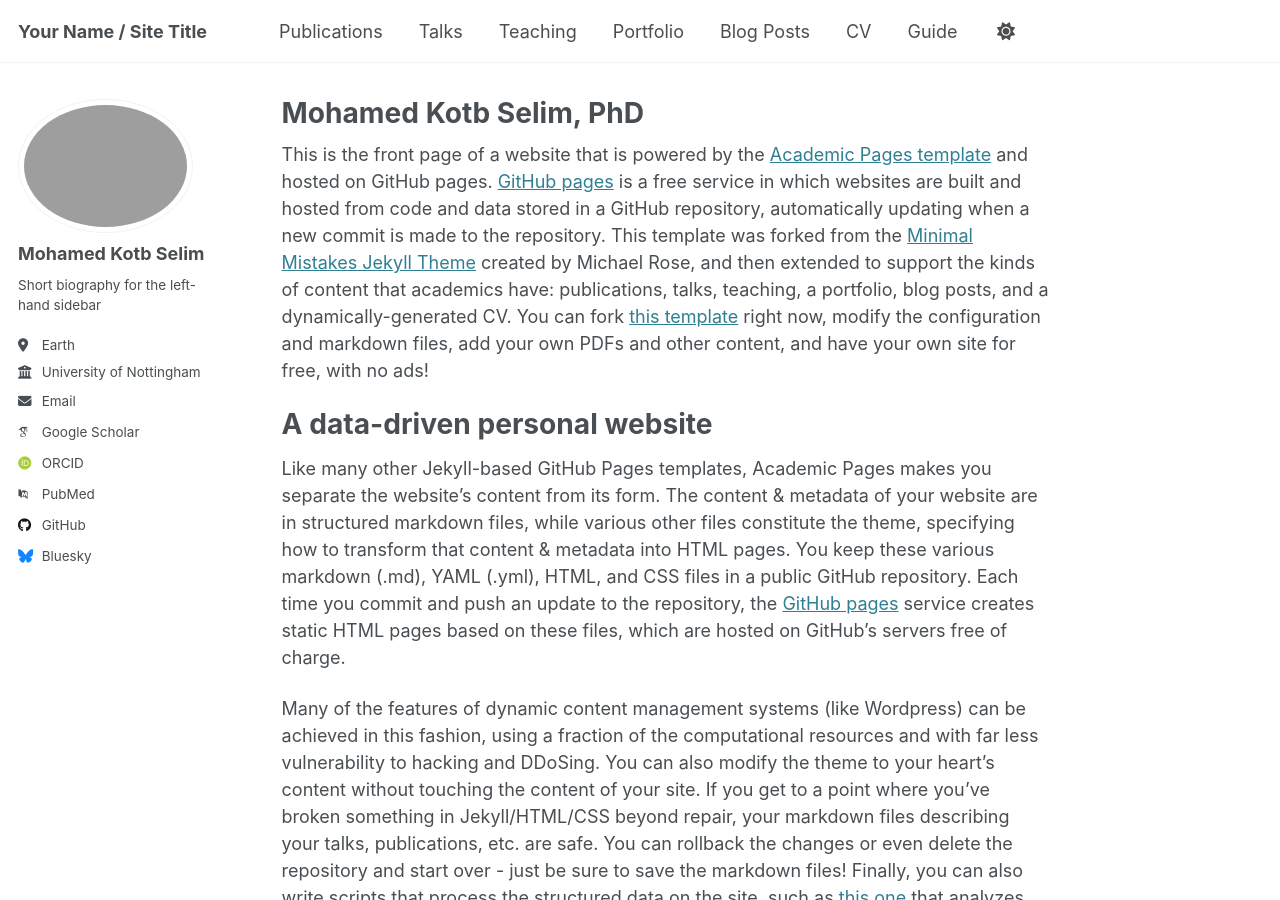
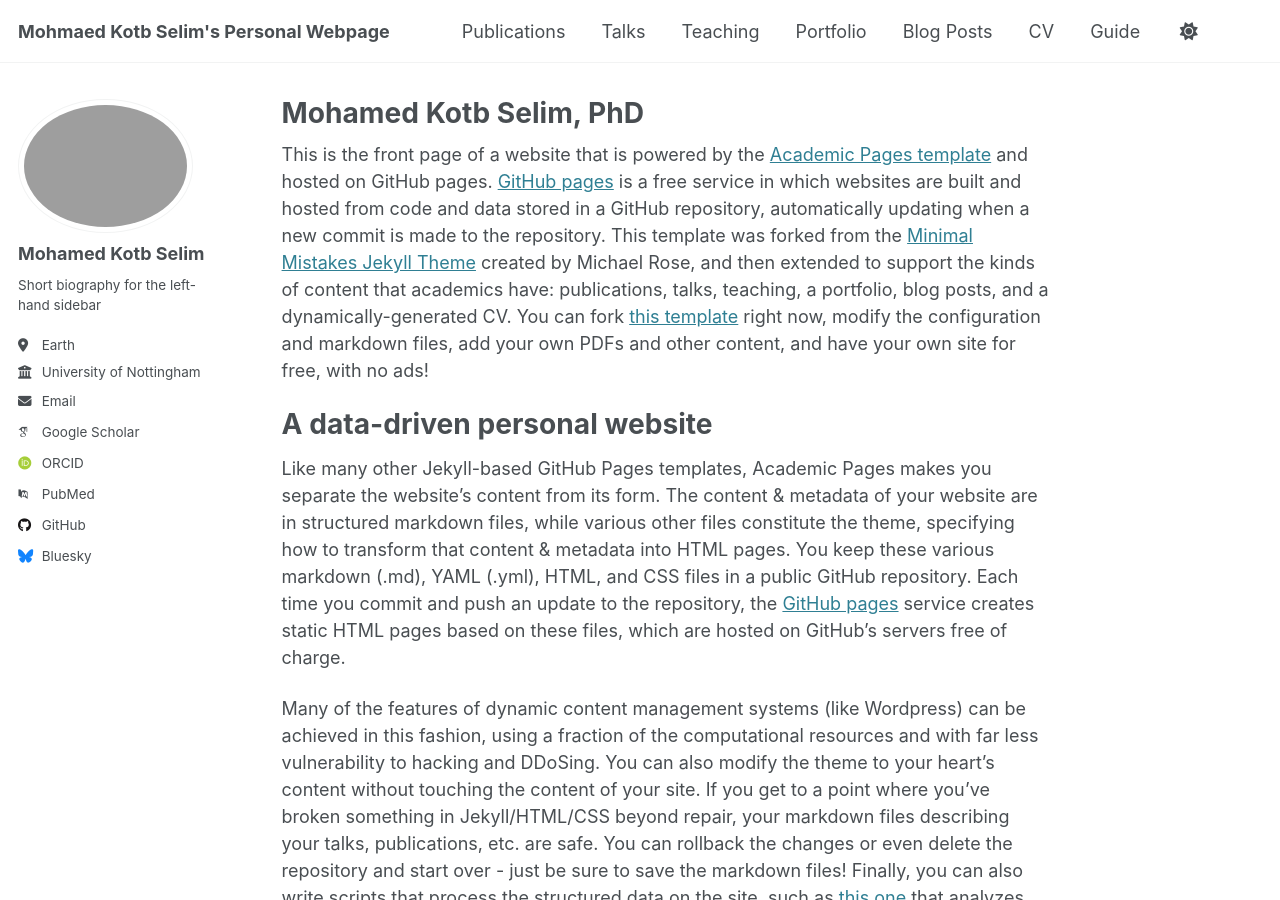
Before and after one commit to mokselim/mokselim.github.io, a Jekyll site: the page built from _pages/about.md, in a window 1280 px wide and 900 px high. Built offline with Jekyll 4.4.1, drawn with Linux system fonts in a browser that asks for light colours; some web fonts are replaced; part of the change alters nothing that is shown.

Commit message:
Update _config.yml

```diff
--- a/_config.yml
+++ b/_config.yml
@@ -9,11 +9,11 @@
 # Basic Site Settings
 locale                   : "en-US"
 site_theme               : "default"
-title                    : "Your Name / Site Title"
+title                    : "Mohmaed Kotb Selim's Personal Webpage"
 title_separator          : "-"
 name                     : &name "Your Name"
 description              : &description "personal description"
-url                      : https://academicpages.github.io # the base hostname & protocol for your site e.g. "https://[your GitHub username].github.io"
+url                      : https://mokselim.github.io
 baseurl                  : "" # the subpath of your site, e.g. "/blog"
 repository               : "academicpages/academicpages.github.io"
 
@@ -33,9 +33,9 @@ author:
 
   # Academic websites
   arxiv            : # URL - Update with the correct link to your profile
-  googlescholar    : "https://scholar.google.com/citations?user=PS_CX0AAAAAJ"
+  googlescholar    : "https://scholar.google.com/citations?user=FXLjtJgAAAAJ"
   impactstory      : # URL
-  orcid            : "http://orcid.org/yourorcidurl"
+  orcid            : "https://orcid.org/0000-0001-8610-3147"
   semantic         : # URL
   pubmed           : "https://www.ncbi.nlm.nih.gov/pubmed/?term=john+snow"
   researchgate     : # URL
@@ -45,12 +45,12 @@ author:
   bitbucket        : # Username - Update with your username on the site
   codepen          : # Username
   dribbble         : # Username
-  github           : "academicpages"
+  github           : "mokselim"
   kaggle           : # Username
   stackoverflow    : # User number or user number and name (i.e., use "1" or "1/jeff-atwood")
 
   # Social media
-  bluesky          : "bsky.app" # Replace this with you Bluesky username
+  bluesky          : "https://bsky.app/profile/mokselim.bsky.social" # Replace this with you Bluesky username
   facebook         : # Username
   flickr           : # Username
   foursquare       : # Username
```
